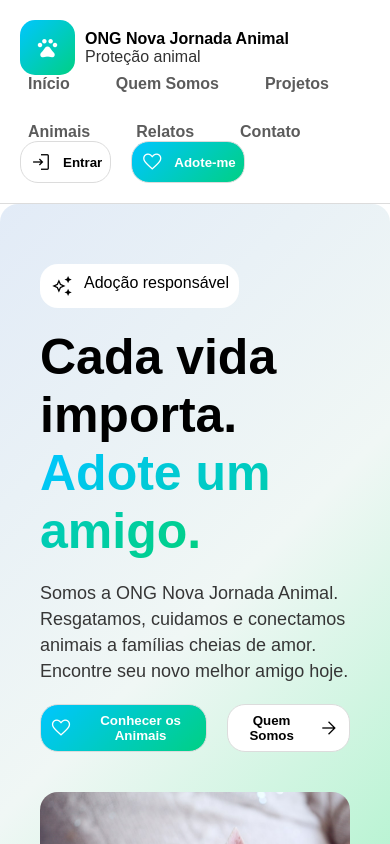
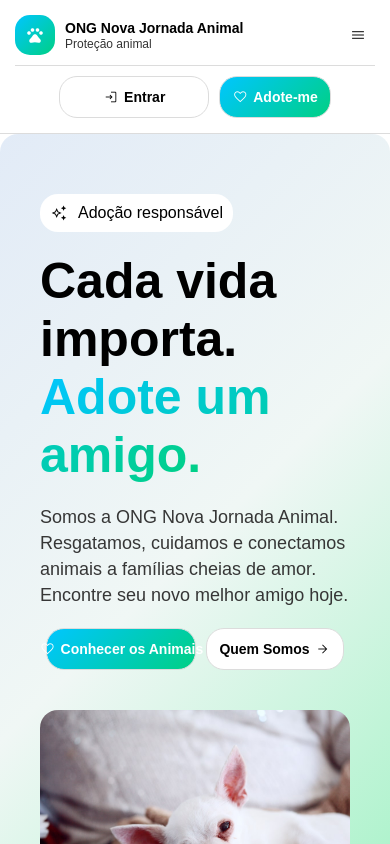
Before and after one commit to BrunoGomes13/ONG-Nova-Jornada, a React (Create React App) app: page / in a window 390 px wide. Shown: the top 844 px of the page. Built offline with nearby package versions, Linux system fonts and the light colour scheme.

Commit message:
Adiciona as modificações no menu

```diff
--- a/src/components/Footer/Footer.css
+++ b/src/components/Footer/Footer.css
@@ -24,14 +24,6 @@
 .rodape .logo{
     display: flex;
     align-items: start;
-}
-.rodape .menu-navegacao ul{
-        display: grid;
-        grid-template-columns: 1fr;
-        gap: 20px;
-}
-.rodape .menu-navegacao li{
-    opacity: 0.5;
 }
 h4{
     opacity: 0.8;
@@ -83,11 +75,6 @@ h4{
     #128c7e
   );
 }
-.rodape .menu-navegacao li:hover{
-    color:#00c6ff;
-    background-color: transparent;
-    padding: 0;
-}
 
 @media(max-width: 768px){
     .rodape{
--- a/src/components/Footer/Footer.js
+++ b/src/components/Footer/Footer.js
@@ -1,6 +1,5 @@
 import "./Footer.css";
 import "../Header/Header.css";
-import { Link } from "react-router-dom";
 function Footer() {
     return (
 
@@ -12,17 +11,6 @@ function Footer() {
                     <p>Proteção animal</p>
                 </div>
             </div>
-            <nav className="menu-navegacao" aria-label="Menu-Segundário">
-                <h4>Navegação</h4>
-                <ul>
-                    <Link to="/"><li>Home</li></Link>
-                    <Link to="/quem-somos"><li>Quem Somos</li></Link>
-                    <Link to="/projetos"><li>Projetos</li></Link>
-                    <Link to="/animais"><li>Animais</li></Link>
-                    <Link to="/relatos"><li>Relatos</li></Link>
-                    <Link to="/contato"><li>Contato</li></Link>
-                </ul>
-            </nav>
             <div className="redes-sociais">
                 <h4>Conecte-se</h4>
                 <a href="/"><i className="fa-brands fa-instagram"></i></a>
--- a/src/components/Header/Header.css
+++ b/src/components/Header/Header.css
@@ -21,57 +21,62 @@
     padding: var(--p-20);
     max-width: 100%;
     height: 20%;
-    flex-wrap: wrap;
+    flex-wrap: nowrap;
     border-bottom: 1px solid #dcdcdc;
+    gap: 20px;
 }
 
 .logo {
     display: flex;
     align-items: center;
     gap: 10px;
+    flex-shrink: 0;
 }
 
 .logo .material-symbols-outlined {
     background: var(--linear-gdt);
     color: var(--cor-fundo);
-    font-size: 25px;
-    padding: 15px;
+    font-size: 20px;
+    padding: 10px;
     border-radius: 15px;
 }
 
 .logo span {
-    font-size: var(--fs);
+    font-size: 14px;
     font-weight: bold;
 }
 
 .logo p {
     opacity: 0.8;
+    font-size: 11px;
 }
 
 .menu-navegacao li,
 .menu-navegacao li a {
     list-style: none;
     text-decoration: none;
-    font-size: var(--fs);
+    font-size: 13px;
     color: var(--cor-texto);
     opacity: 0.8;
     font-weight: bold;
     transition: .3s ease;
     background-color: transparent;
+    white-space: nowrap;
 }
 .cabecalho .menu-navegacao.animacao li a{
-    padding: 10px 8px;
+    padding: 6px 5px;
 }
 ul {
     display: flex;
-    flex-wrap: wrap;
-    gap: 30px;
+    flex-wrap: nowrap;
+    gap: 15px;
 }
 
 .acoes-usuario {
     display: flex;
-    gap: 20px;
+    gap: 10px;
     align-items: center;
+    flex-shrink: 0;
 }
 
 button {
@@ -84,18 +89,26 @@ button {
         'FILL' 0,
         'wght' 300,
         'GRAD' 0,
-        'opsz' 16
+        'opsz' 16;
+    font-size: 18px;
+}
+
+.btn-login .material-symbols-outlined,
+.btn-adotar .material-symbols-outlined {
+    font-size: 16px;
 }
 
 .btn-login,
 .btn-adotar {
     display: flex;
     align-items: center;
-    gap: 10px;
-    padding: 8px;
+    gap: 5px;
+    padding: 6px 12px;
     font-weight: bold;
     border-radius: 18px;
     transition: .3s ease;
+    font-size: 13px;
+    white-space: nowrap;
 }
 
 .btn-adotar {
@@ -114,3 +127,114 @@ button {
     border-radius: 18px;
     opacity: 1;
 }
+
+.menu-navegacao {
+    display: flex;
+    align-items: center;
+    flex-shrink: 0;
+}
+
+.menu-navegacao ul {
+    display: flex;
+}
+
+/* BOTÃO HAMBURGER */
+.btn-hamburger {
+    display: none;
+    background: transparent;
+    border: none;
+    cursor: pointer;
+    font-size: 28px;
+}
+
+.btn-hamburger .material-symbols-outlined {
+    color: var(--cor-texto);
+}
+
+/* RESPONSIVIDADE PARA TELAS PEQUENAS */
+@media (max-width: 768px) {
+    .cabecalho {
+        flex-wrap: wrap;
+        gap: 10px;
+        padding: 15px;
+        align-items: center;
+    }
+
+    .logo {
+        flex: 1;
+        min-width: 200px;
+        order: 1;
+    }
+
+    .logo span {
+        font-size: 14px;
+    }
+
+    .logo p {
+        font-size: 12px;
+    }
+
+    .btn-hamburger {
+        display: flex;
+        align-items: center;
+        justify-content: center;
+        order: 2;
+        padding: 8px;
+    }
+
+    .menu-navegacao {
+        order: 3;
+        width: 100%;
+        background-color: var(--cor-fundo);
+        border-top: 1px solid #dcdcdc;
+        max-height: 0;
+        overflow: hidden;
+        transition: max-height 0.3s ease;
+        display: block;
+    }
+
+    .menu-navegacao.ativo {
+        max-height: 400px;
+    }
+
+    .menu-navegacao ul {
+        flex-direction: column;
+        gap: 0;
+        padding: 15px 0;
+    }
+
+    .menu-navegacao li {
+        width: 100%;
+    }
+
+    .menu-navegacao li a {
+        display: block;
+        padding: 15px 20px;
+        opacity: 0.8;
+    }
+
+    .menu-navegacao li a:hover {
+        background: #f0f0f0;
+        padding: 15px 20px;
+    }
+
+    .acoes-usuario {
+        width: 100%;
+        order: 4;
+        gap: 10px;
+        justify-content: center;
+    }
+
+    .btn-login,
+    .btn-adotar {
+        flex: 1;
+        max-width: 150px;
+        justify-content: center;
+        padding: 12px;
+        font-size: 14px;
+    }
+
+    .btn-login {
+        border: 1px solid #dcdcdc;
+    }
+}
--- a/src/components/Header/Header.js
+++ b/src/components/Header/Header.js
@@ -1,6 +1,14 @@
 import "./Header.css";
 import { Link } from "react-router-dom";
+import { useState } from "react";
+
 function Header() {
+  const [menuAberto, setMenuAberto] = useState(false);
+
+  const toggleMenu = () => {
+    setMenuAberto(!menuAberto);
+  };
+
   return (
     <header className="cabecalho">
       <div className="logo">
@@ -10,16 +18,24 @@ function Header() {
           <p>Proteção animal</p>
         </div>
       </div>
-      <nav className="menu-navegacao animacao" aria-label="Menu-Principal">
+
+      <button className="btn-hamburger" onClick={toggleMenu}>
+        <span className="material-symbols-outlined">
+          {menuAberto ? "close" : "menu"}
+        </span>
+      </button>
+
+      <nav className={`menu-navegacao animacao ${menuAberto ? "ativo" : ""}`} aria-label="Menu-Principal">
         <ul>
-          <li><Link to="/">Início</Link></li>
-          <li><Link to="/quem-somos">Quem Somos</Link></li>
-          <li><Link to="/projetos">Projetos</Link></li>
-          <li><Link to="/animais">Animais</Link></li>
-          <li><Link to="/relatos">Relatos</Link></li>
-          <li><Link to="/contato">Contato</Link></li>
+          <li><Link to="/" onClick={() => setMenuAberto(false)}>Início</Link></li>
+          <li><Link to="/quem-somos" onClick={() => setMenuAberto(false)}>Quem Somos</Link></li>
+          <li><Link to="/projetos" onClick={() => setMenuAberto(false)}>Projetos</Link></li>
+          <li><Link to="/animais" onClick={() => setMenuAberto(false)}>Animais</Link></li>
+          <li><Link to="/relatos" onClick={() => setMenuAberto(false)}>Relatos</Link></li>
+          <li><Link to="/contato" onClick={() => setMenuAberto(false)}>Contato</Link></li>
         </ul>
       </nav>
+
       <div className="acoes-usuario">
         <button className="btn-login" ><span className="material-symbols-outlined">login</span>Entrar</button>
         <Link to="/animais"><button className="btn-adotar" ><span className="material-symbols-outlined">favorite</span>Adote-me</button></Link>
```
